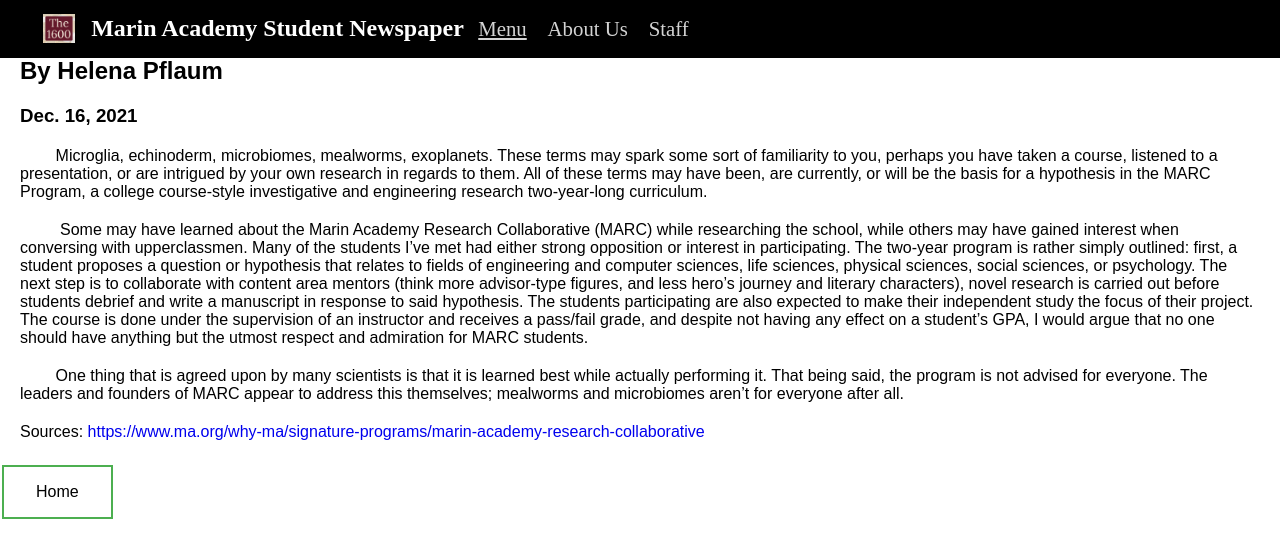
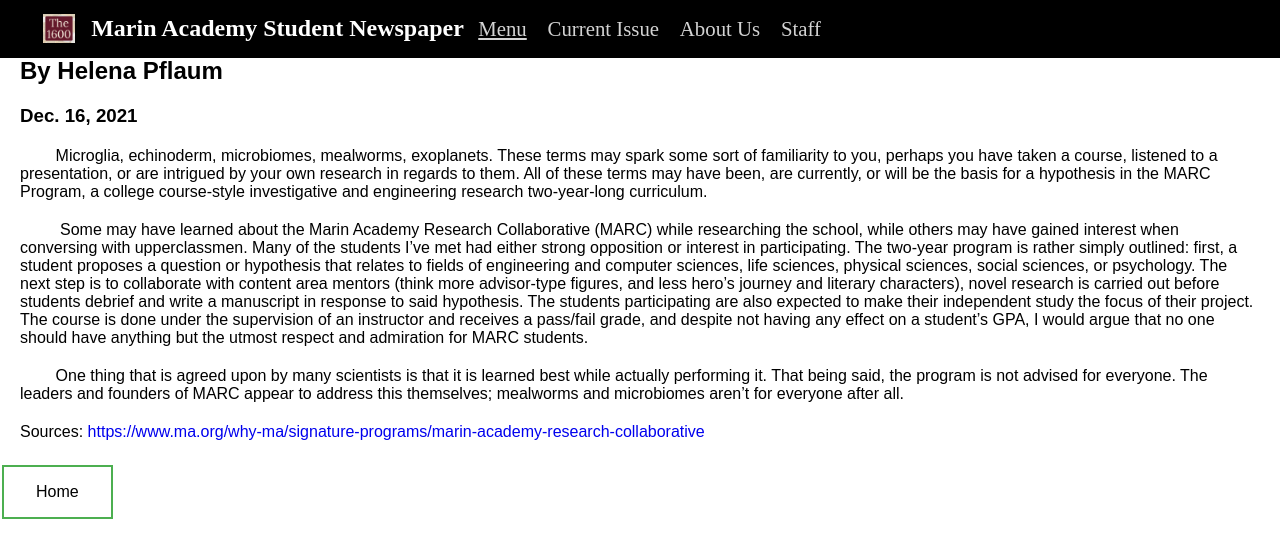
Before and after one commit to MASN1600/masn1600.github.io, a website: page 2021/article1.html in a window 1280 px wide. Drawn offline with Linux system fonts and the light colour scheme.

Commit message:
css mess

```diff
--- a/2021/article1.html
+++ b/2021/article1.html
@@ -44,9 +44,12 @@
             </div>
         </li>
 
+        <li><a href='/current_issue'>Current Issue</a></li>
+
         <li><a href='/Aboutus.html'>About Us</a></li>
 
         <li><a href='/Staff.html'>Staff</a></li>
+
       </ul>
     </div>
     <div class="article-body">
```
